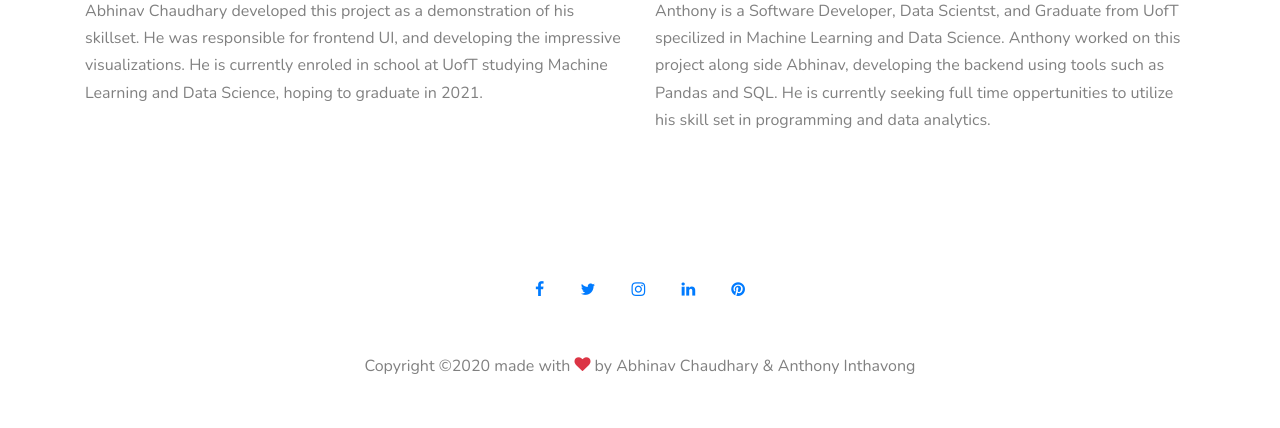
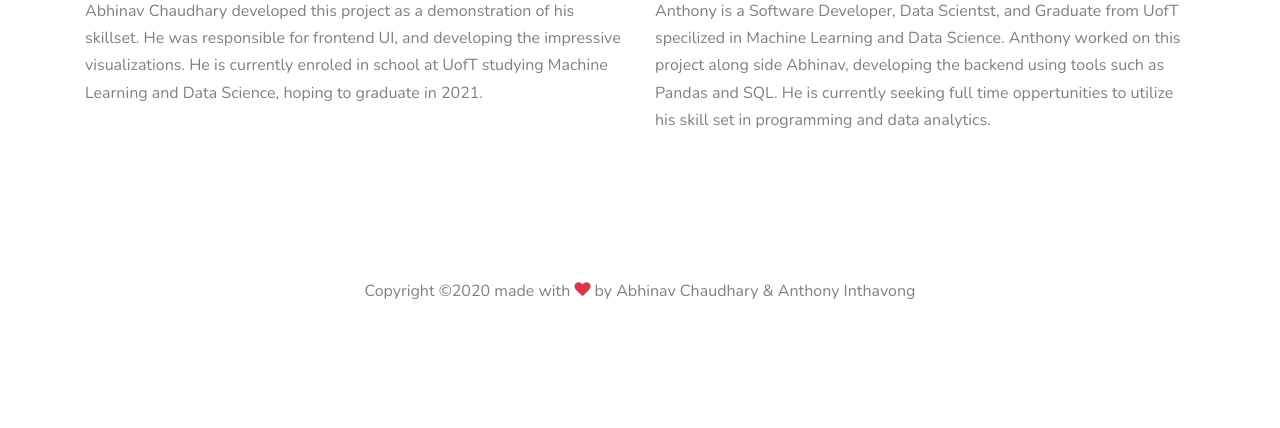
Before and after one commit to abhin-ch/MessengerAnalyse-v2.0, a Flask app: page / in a window 1280 px wide. Shown: the part 3198-3626 px from the top of the page. After the commit the page ends 3497 px from the top, so only its background shows below. Run offline with Flask 3, Linux system fonts and the light colour scheme; some libraries are stand-ins or nearby versions; some web fonts are replaced.

Commit message:
added links to social

```diff
--- a/templates/upload.html
+++ b/templates/upload.html
@@ -243,9 +243,9 @@
                   <img src="{{ url_for('static', filename='landing1/images/person_1.jpg')}}" alt="Image" class="img-fluid">
                 </figure>
                 <div class="social">
-                  <a href="#"><span class="icon-facebook"></span></a>
-                  <a href="#"><span class="icon-twitter"></span></a>
-                  <a href="#"><span class="icon-instagram"></span></a>
+                  <a href="https://www.linkedin.com/in/abhin-ch/"><span class="icon-linkedin"></span></a>
+                  <a href="https://github.com/abhin-ch/"><span class="icon-github"></span></a>
+
                 </div>
               </div>
               <h2 class="text-black h1">Abhinav Chaudhary</h2>
@@ -264,9 +264,8 @@
                   <img src="{{ url_for('static', filename='landing1/images/person_2.jpg')}}" alt="Image" class="img-fluid">
                 </figure>
                 <div class="social">
-                  <a href="#"><span class="icon-facebook"></span></a>
-                  <a href="#"><span class="icon-twitter"></span></a>
-                  <a href="#"><span class="icon-instagram"></span></a>
+                  <a href="https://www.linkedin.com/in/anthonyinthavong/"><span class="icon-linkedin"></span></a>
+                  <a href="https://github.com/anth7310"><span class="icon-github"></span></a>
                 </div>
               </div>
               <h2 class="text-black h1">Anthony Inthavong</h2>
@@ -283,18 +282,6 @@
     </div>
 
     <div class="footer py-5 text-center">
-      <div class="container">
-        <div class="row mb-5">
-          <div class="col-12">
-            <p class="mb-0">
-              <a href="#" class="p-3"><span class="icon-facebook"></span></a>
-              <a href="#" class="p-3"><span class="icon-twitter"></span></a>
-              <a href="#" class="p-3"><span class="icon-instagram"></span></a>
-              <a href="#" class="p-3"><span class="icon-linkedin"></span></a>
-              <a href="#" class="p-3"><span class="icon-pinterest"></span></a>
-            </p>
-          </div>
-        </div>
         <div class="row">
           <div class="col-md-12">
             <p class="mb-0">
```
